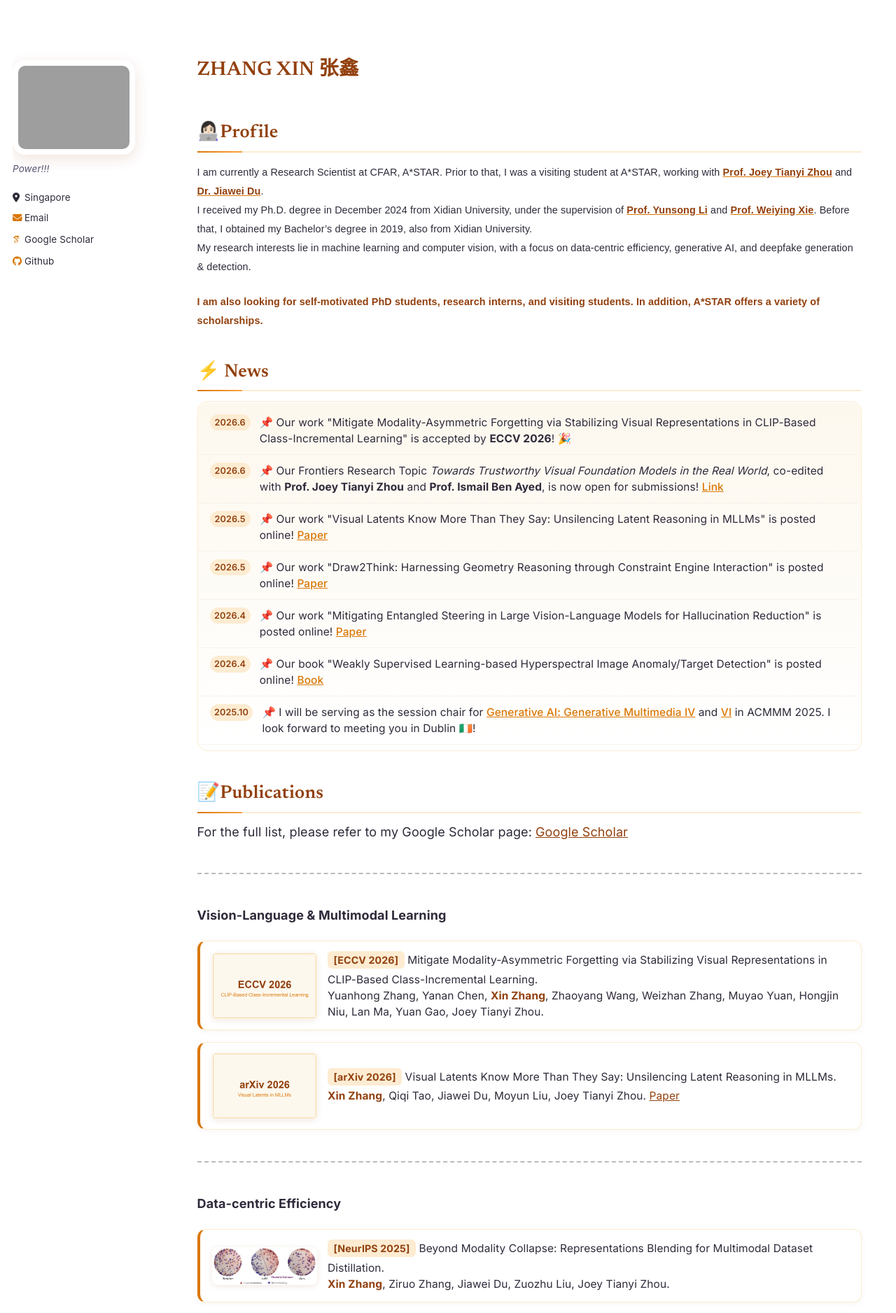
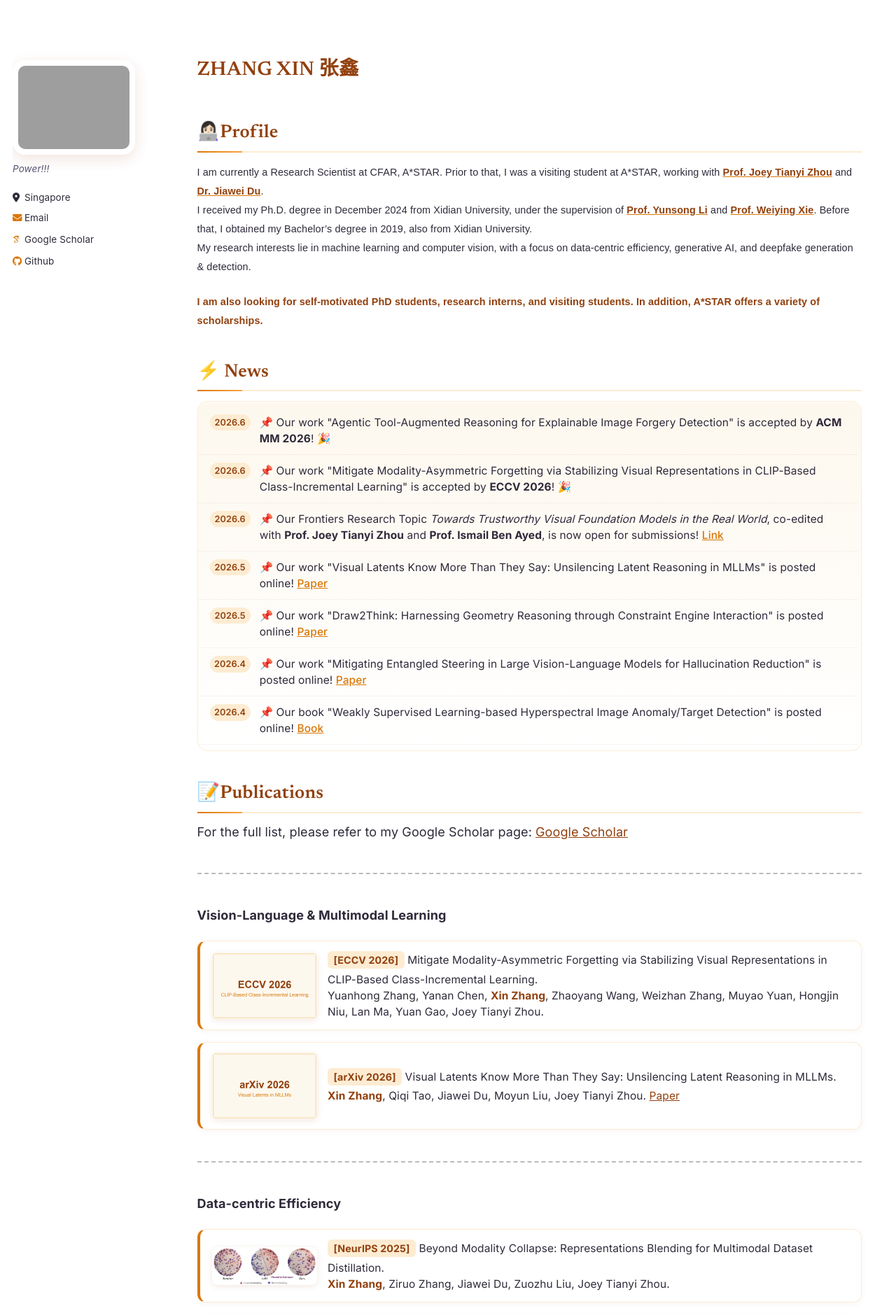
Before and after one commit to zhangxin-xd/zhangxin-xd.github.io, a Jekyll site: the page built from _pages/about.md, in a window 1280 px wide. Shown: the top 1876 px of the page at 70% size. Built offline with Jekyll 4.4.1, drawn with Linux system fonts in a browser that asks for light colours; some web fonts are replaced; a style sheet for code colours, icons or effects is not loaded.

Commit message:
Add ACM MM 2026 acceptance to news (Agentic Tool-Augmented Reasoning)
Co-Authored-By: Claude Opus 4.8 <noreply@anthropic.com>

```diff
--- a/_pages/about.md
+++ b/_pages/about.md
@@ -22,6 +22,7 @@ I am also looking for self-motivated PhD students, research interns, and visitin
 ### ⚡️ News
 
 <div class="news-feed" markdown="0">
+  <div class="news-item"><span class="news-date">2026.6</span><div class="news-body"><span class="news-pin">📌</span> Our work "Agentic Tool-Augmented Reasoning for Explainable Image Forgery Detection" is accepted by <b>ACM MM 2026</b>! 🎉</div></div>
   <div class="news-item"><span class="news-date">2026.6</span><div class="news-body"><span class="news-pin">📌</span> Our work "Mitigate Modality-Asymmetric Forgetting via Stabilizing Visual Representations in CLIP-Based Class-Incremental Learning" is accepted by <b>ECCV 2026</b>! 🎉</div></div>
   <div class="news-item"><span class="news-date">2026.6</span><div class="news-body"><span class="news-pin">📌</span> Our Frontiers Research Topic <i>Towards Trustworthy Visual Foundation Models in the Real World</i>, co-edited with <b>Prof. Joey Tianyi Zhou</b> and <b>Prof. Ismail Ben Ayed</b>, is now open for submissions! <a href="https://www.frontiersin.org/research-topics/82034/towards-trustworthy-visual-foundation-models-in-the-real-world">Link</a></div></div>
   <div class="news-item"><span class="news-date">2026.5</span><div class="news-body"><span class="news-pin">📌</span> Our work "Visual Latents Know More Than They Say: Unsilencing Latent Reasoning in MLLMs" is posted online! <a href="https://arxiv.org/pdf/2605.02735">Paper</a></div></div>
```
